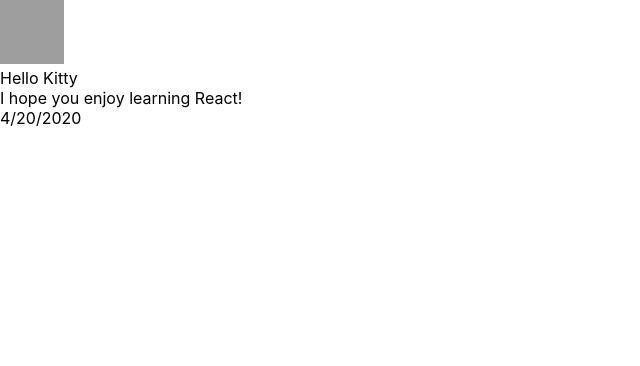
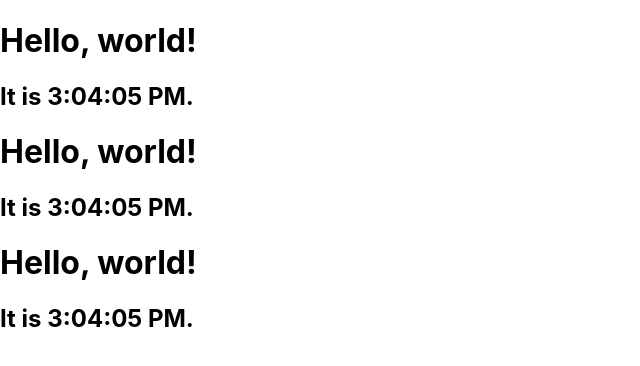
Before and after one commit to cwy007/react_example, a React (Create React App) app: page / in a window 1280 px wide. Shown: the top 366 px of the page, without its empty margins (0-640 px from the left). Built offline with nearby package versions, Linux system fonts and the light colour scheme; grey boxes are pictures that could not be loaded.

Commit message:
State & 生命周期

```diff
--- a/src/index.js
+++ b/src/index.js
@@ -3,58 +3,53 @@
 import './index.css';
 import * as serviceWorker from './serviceWorker';
 
-function formatDate(date) {
-  return date.toLocaleDateString();
+class Clock extends React.Component {
+  constructor(props) {
+    super(props);
+    this.state = { date: new Date() };
+  }
+
+  componentDidMount() {
+    this.timerID = setInterval(
+      () => this.tick(),
+      1000
+    );
+  }
+
+  componentWillUnmount() {
+    clearInterval(this.timerID);
+  }
+
+  tick() {
+    this.setState({
+      date: new Date()
+    });
+  }
+
+  render() {
+    return (
+      <div>
+        <h1>Hello, world!</h1>
+        <h2>It is {this.state.date.toLocaleTimeString()}.</h2>
+      </div>
+    );
+  }
 }
 
-function Avatar(props) {
+function App() {
   return (
-    <img
-      className="Avatar"
-      src={props.user.avatarUrl}
-      alt={props.user.name}
-    />
-  );
-}
-
-function UserInfo(props) {
-  return (
-    <div className="UserInfo">
-      <Avatar user={props.user} />
-      <div className="UserInfo-name">{props.user.name}</div>
+    <div>
+      <Clock />
+      <Clock />
+      <Clock />
     </div>
   );
 }
 
-function Comment(props) {
-  return (
-    <div className="Comment">
-      <UserInfo user={props.author} />
-      <div className="Comment-text">{props.text}</div>
-      <div className="Comment-date">
-        {formatDate(props.date)}
-      </div>
-    </div>
-  );
-}
-
-const comment = {
-  date: new Date(),
-  text: 'I hope you enjoy learning React!',
-  author: {
-    name: 'Hello Kitty',
-    avatarUrl: 'https://placekitten.com/g/64/64',
-  },
-};
 ReactDOM.render(
-  <Comment
-    date={comment.date}
-    text={comment.text}
-    author={comment.author}
-  />,
+  <App />,
   document.getElementById('root')
 );
-
 
 // If you want your app to work offline and load faster, you can change
 // unregister() to register() below. Note this comes with some pitfalls.
```
Also changed, not shown: 2 other files (tests, documents, lock files or other folders).
